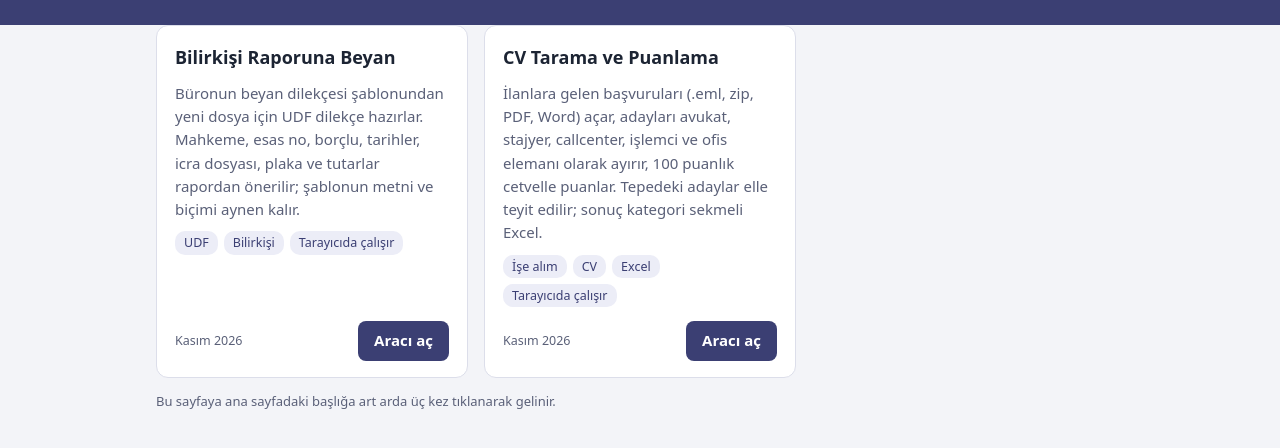
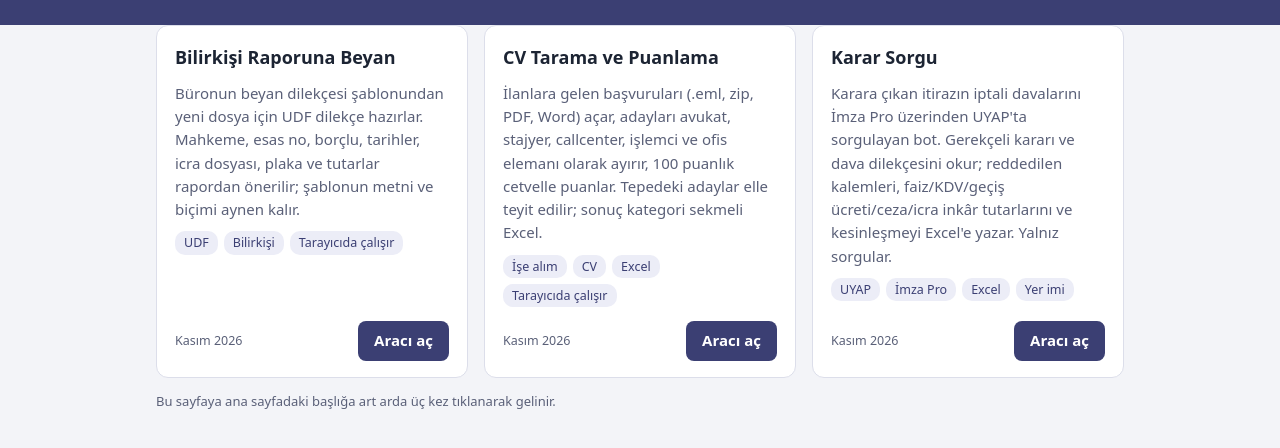
Before and after one commit to tahir000/tahirdogan.info, a plain HTML site: page buro/index.html in a window 1280 px wide. Shown: the part 158-606 px from the top of the page. Drawn offline with Linux system fonts and the light colour scheme.

Commit message:
Büro Araçları: Karar Sorgu kartı

```diff
--- a/buro/index.html
+++ b/buro/index.html
@@ -61,6 +61,15 @@
 <a class="ac" href="cv-tarama/">Aracı aç</a>
 </div>
 </li>
+<li class="proje">
+<h2>Karar Sorgu</h2>
+<p>Karara çıkan itirazın iptali davalarını İmza Pro üzerinden UYAP'ta sorgulayan bot. Gerekçeli kararı ve dava dilekçesini okur; reddedilen kalemleri, faiz/KDV/geçiş ücreti/ceza/icra inkâr tutarlarını ve kesinleşmeyi Excel'e yazar. Yalnız sorgular.</p>
+<ul class="etiketler"><li>UYAP</li><li>İmza Pro</li><li>Excel</li><li>Yer imi</li></ul>
+<div class="alt-satir">
+<span class="tarih">Kasım 2026</span>
+<a class="ac" href="karar-sorgu/">Aracı aç</a>
+</div>
+</li>
 </ul>
 </main>
 <footer class="kap">
```
Lines whose indentation alone changed are shown as unchanged.
